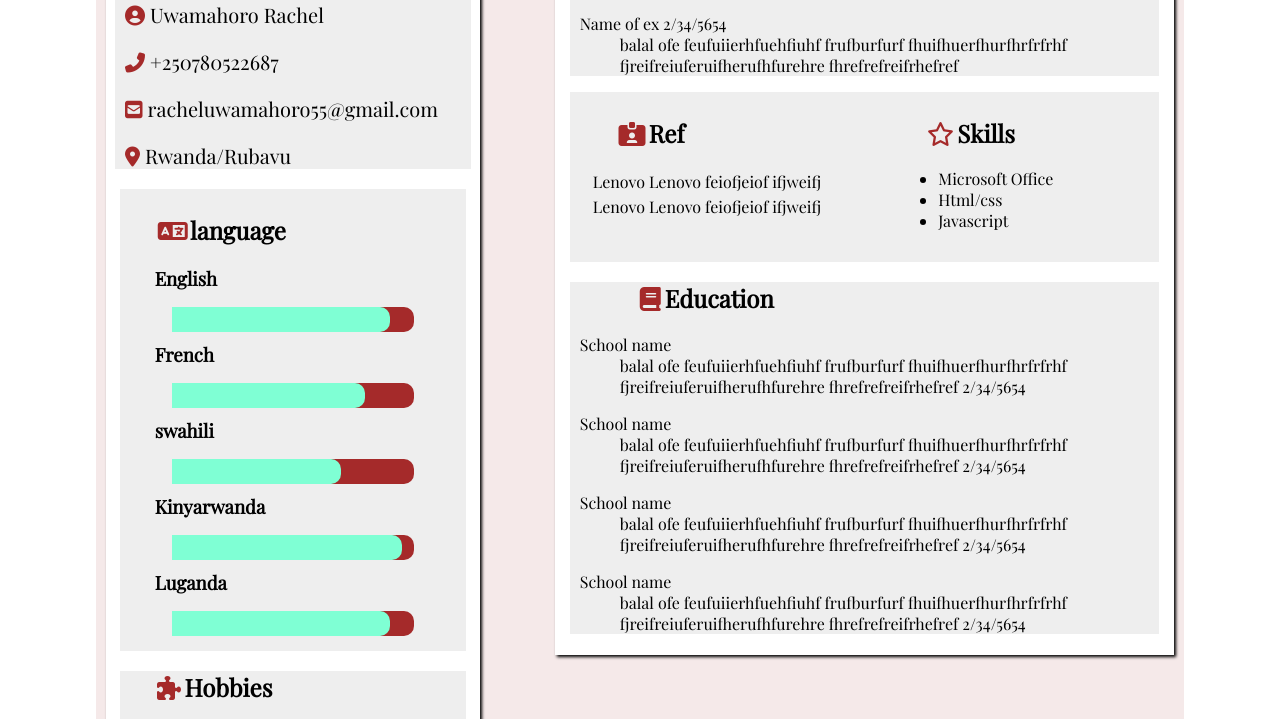
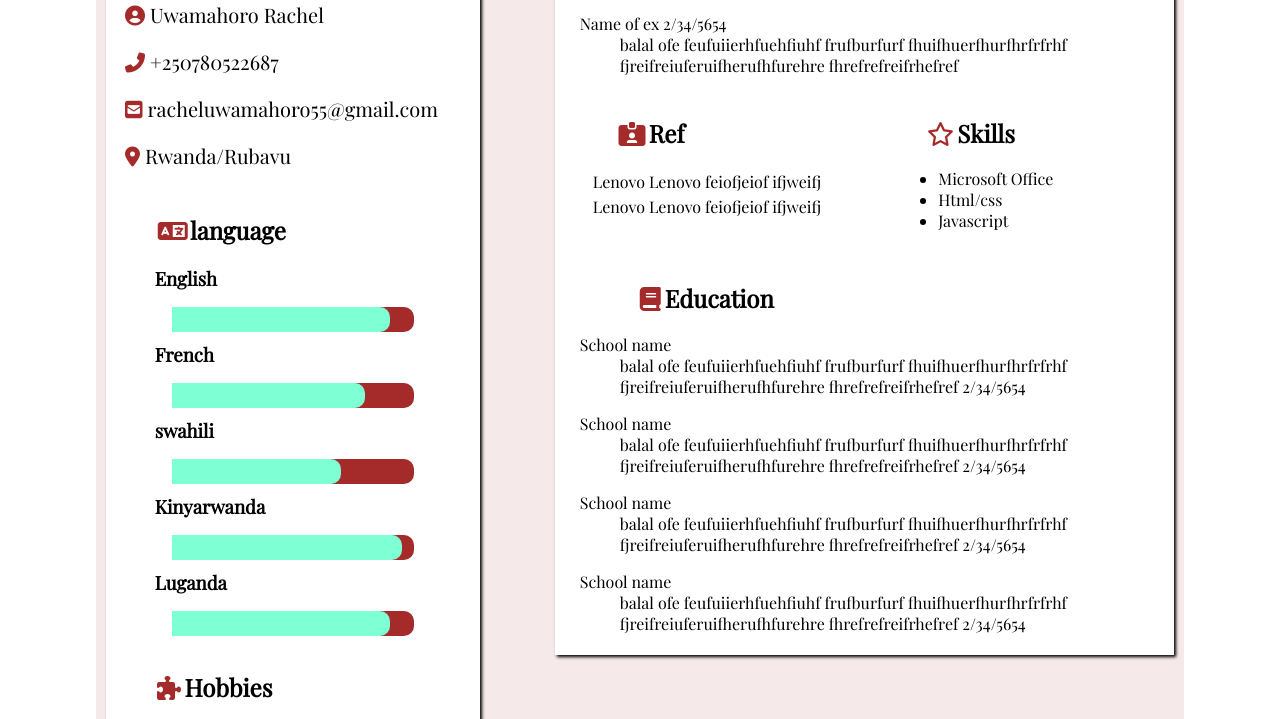
Before and after one commit to uwamahororachel/project, a plain HTML site: page index.html in a window 1280 px wide. Shown: the part 304-1023 px from the top of the page. Drawn offline with nearby package versions, Linux system fonts and the light colour scheme; a web font is replaced by a local one.

Commit message:
redesign the webpage

```diff
--- a/styles.css
+++ b/styles.css
@@ -132,7 +132,7 @@ text-indent: 10% !important;
 	width: 95%;
 	margin: 0px auto;
 	margin-bottom: 10px;
-	background-color: #eee;
+
 }
 #main_section #left div h2{
 text-indent: 10%;
@@ -145,7 +145,6 @@ text-indent: 10%;
 	width: 95%;
 	margin: 0px auto;
 	margin-bottom: 10px;
-	background-color: #eee;
 }
 #main_section #right div h2{
 text-indent: 10%;
```
